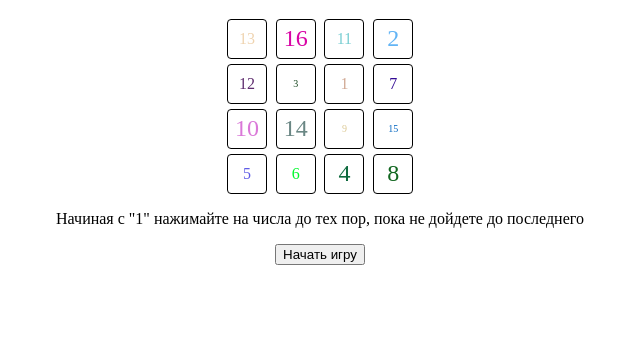
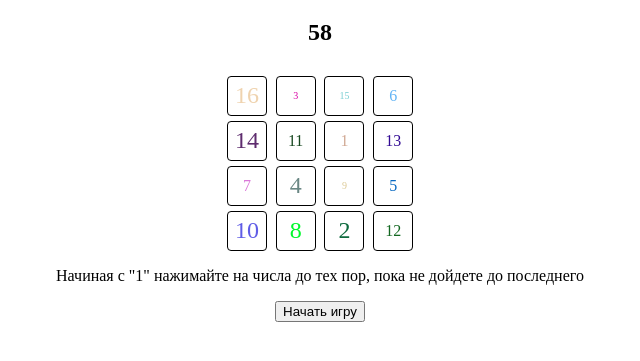
Before and after one commit to VladislavLinnik/barley-break-game, a plain HTML site: page index.html in a window 1280 px wide. Both pictures are taken after a click on the button "Начать игру". Shown: the part 61-422 px from the top of the page, without its empty margins (320-960 px from the left). Drawn offline with Linux system fonts and the light colour scheme.

Commit message:
Timer has been added

```diff
--- a/script.js
+++ b/script.js
@@ -1,12 +1,14 @@
 let numbers = [1, 2, 3, 4, 5, 6, 7, 8, 9, 10, 11, 12, 13, 14, 15, 16];
 const game = document.querySelector('.game');
+const timer = document.querySelector('.time');
 const result = [];
-let counter;
+let time = 60;
+let counter, interval;
 
 numbers = shuffleArray(numbers);
+timer.textContent = time;
 
-
-initializeGame();
+createGrid();
 document.querySelector('.js-startBtn').addEventListener('click', initializeGame);
 
 
@@ -27,17 +29,32 @@ document.onclick = function(event) {
 }
 
 
+
+
 function initializeGame() {
+  time = 60;
   game.innerHTML = null;
+  timer.textContent = time;
   counter = 1;
   result.length = 0;
   numbers = shuffleArray(numbers);
   createGrid();
+
+  interval = setInterval(function() {
+    time--;
+	timer.textContent = time;
+
+    if (time == 0) {
+        clearInterval(interval);
+		alert('Time is over');
+		time = 60;
+    }
+	}, 1000);
 }
 
 function finishGame() {
   alert('Game has been finished');
-  initializeGame();
+  clearInterval(interval);
 }
 
 function createGrid() {
--- a/style.css
+++ b/style.css
@@ -7,6 +7,13 @@
 
 .js-textRule {
     text-align: center;
+}
+
+.time {
+	margin: 15px 0 30px;
+	text-align: center;
+	font-size: 24px;
+	font-weight: bold;
 }
 
 .grid {
```
